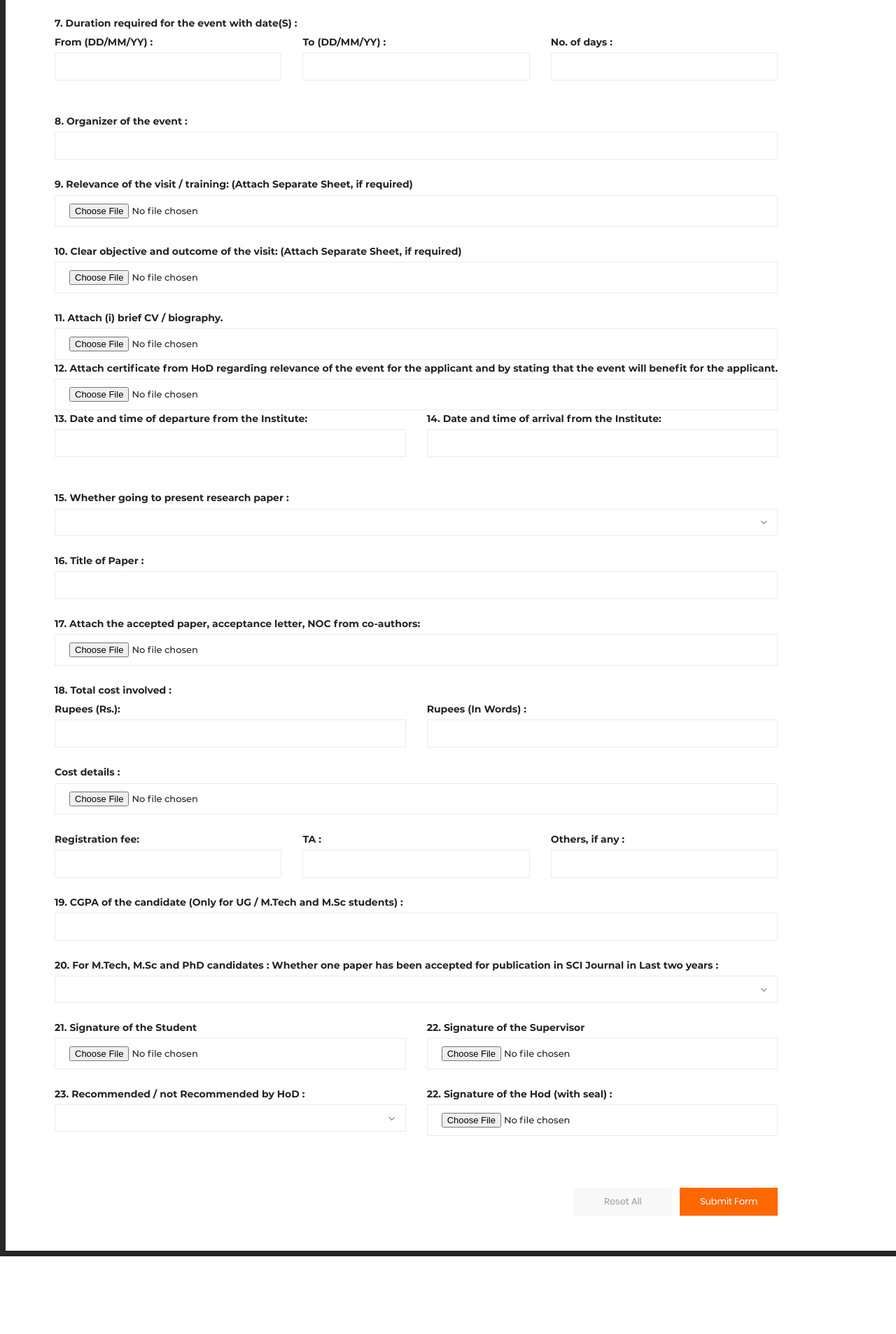
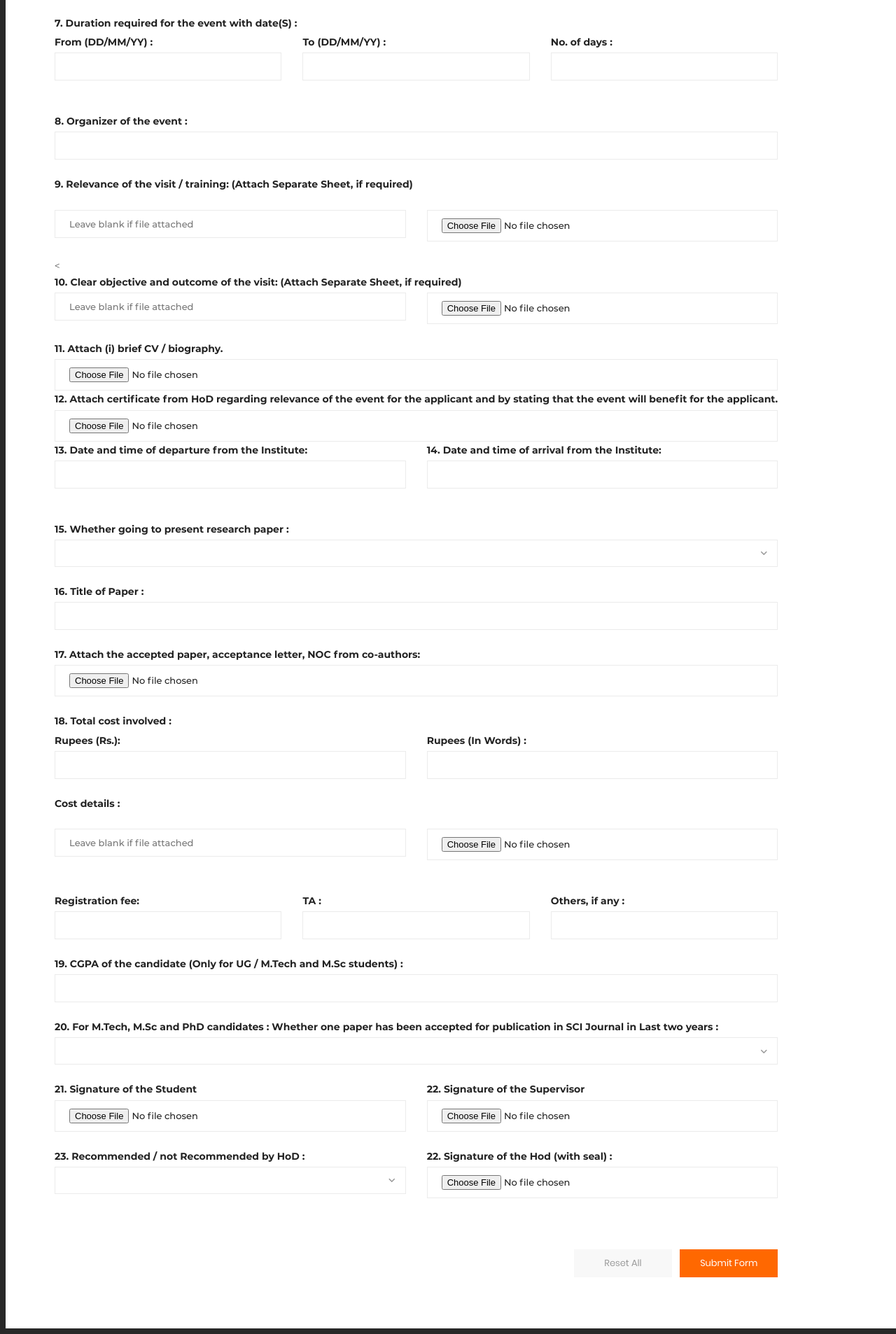
Before and after one commit to prakharsingh1312/e-Portal-Finance, a PHP site: page /forms/form1.php in a window 1280 px wide; the page is wider, and only the part inside the window is pictured. Shown: the part 740-2646 px from the top of that part at 70% size. Before the commit the page ends 2535 px from the top of that part, so only its background shows below. Run offline with PHP 8.4, Linux system fonts and the light colour scheme; data that the repository does not hold is empty.

Commit message:
form changes

```diff
--- a/forms/form1.php
+++ b/forms/form1.php
@@ -110,24 +110,42 @@
             <input type="text" name="organizer" id="form1_organizer" required />
           </div>
           <div class="form-group">
+                <label class="custom-file-label" for="form1_relevance">9. Relevance of the visit / training: (Attach Separate Sheet, if required)</label>
+          </div>
+<div class="form-row">
+<div class="form-group">
+  <!-- <label for="organizer">8. Organizer of the event :</label> -->
+  <input type="text" name="organizer" id="organizer" placeholder="Leave blank if file attached" required />
+</div>
+          <div class="form-group">
             <div class="input-group">
               <div class="input-group-prepend">
-                <label class="custom-file-label" for="form1_relevance">9. Relevance of the visit / training: (Attach Separate Sheet, if required)</label>
               </div>
               <div class="custom-file">
                 <input type="file" class="custom-file-input" name="relevance" id="form1_relevance" aria-describedby="inputGroupFileAddon01">
               </div>
             </div>
           </div>
+
+</div>
+
           <div class="form-group">
+            <<label class="custom-file-label" for="form1_objective">10. Clear objective and outcome of the visit: (Attach Separate Sheet, if required)</label>
+          <div class="form-row">
+            <div class="form-group">
+              <!-- <label for="organizer">8. Organizer of the event :</label> -->
+              <input type="text" name="organizer" id="organizer" placeholder="Leave blank if file attached" required />
+            </div>
+<div class="form-group">
             <div class="input-group">
               <div class="input-group-prepend">
-                <label class="custom-file-label" for="form1_objective">10. Clear objective and outcome of the visit: (Attach Separate Sheet, if required)</label>
+
               </div>
               <div class="custom-file">
                 <input type="file" class="custom-file-input" id="form1_objective" name="objective" aria-describedby="inputGroupFileAddon01">
               </div>
             </div>
+</div>
           </div>
           <div class="form-group">
             <div class="input-group">
@@ -201,9 +219,17 @@
               </div>
             </div>
             <div class="form-group">
+                <label class="custom-file-label" for="form1_cost_details">Cost details :</label>
+            </div>
+            <div class="form-row">
+<div class="form-group">
+  <!-- <label for="organizer">8. Organizer of the event :</label> -->
+  <input type="text" name="organizer" id="organizer" placeholder="Leave blank if file attached" required />
+</div>
+            <div class="form-group">
               <div class="input-group">
                 <div class="input-group-prepend">
-                  <label class="custom-file-label" for="form1_cost_details">Cost details :</label>
+
                 </div>
                 <div class="custom-file">
                   <input type="file" class="custom-file-input" id="form1_cost_details" aria-describedby="inputGroupFileAddon01">
@@ -211,6 +237,7 @@
               </div>
             </div>
           </div>
+</div>
           <div class="form-row">
             <div class="form-group">
               <label for="form1_registration">Registration fee:</label>
```
Also changed, not shown: 1 other file.
